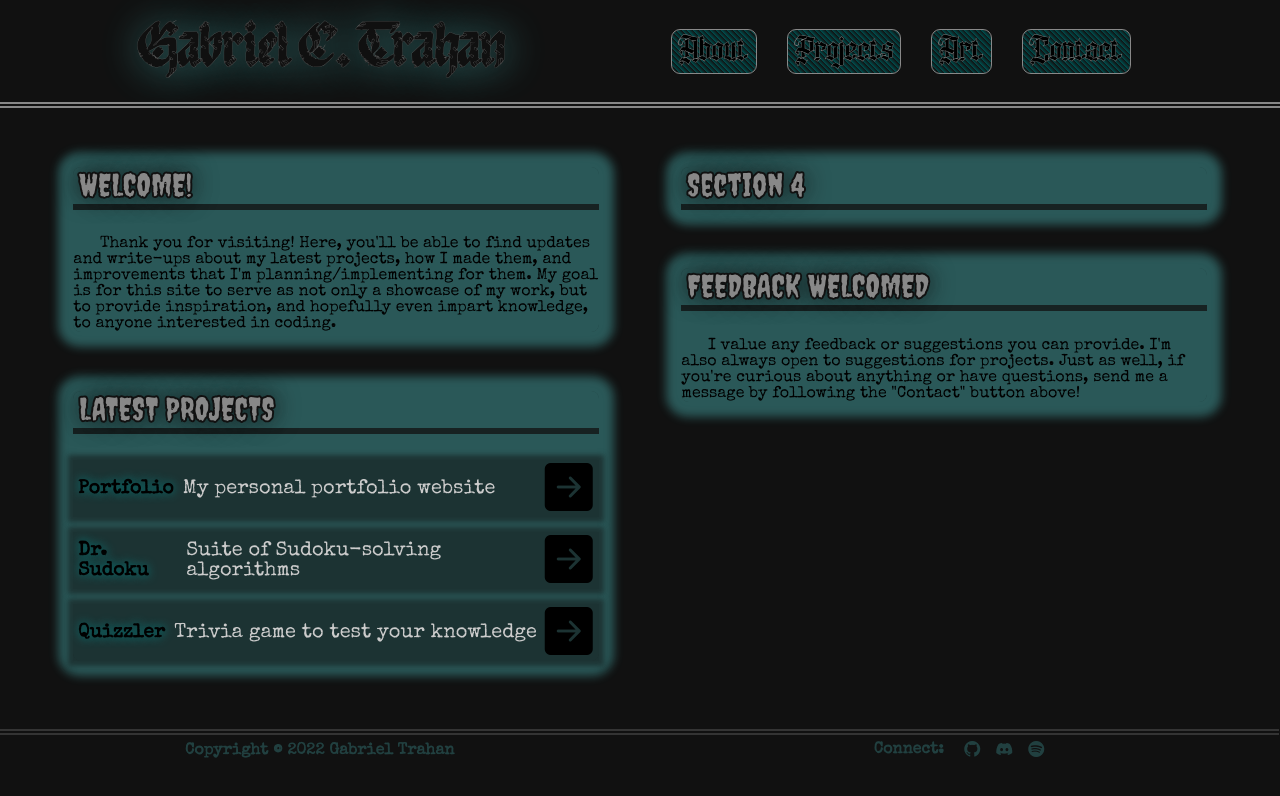
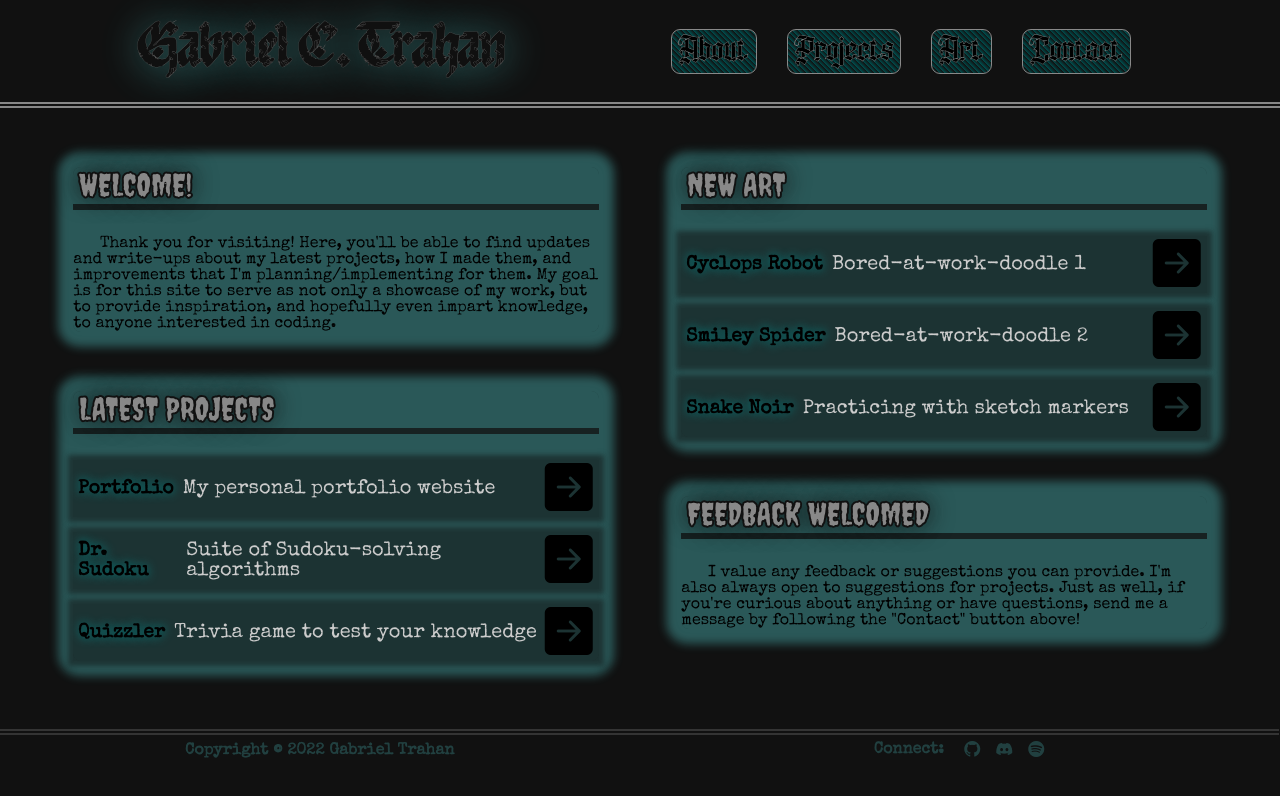
Before and after one commit to theokoles7/portfolio, an Angular app in the folder ui/: page / in a window 1280 px wide. Shown: the top 796 px of the page. Built offline with nearby package versions, Linux system fonts and the light colour scheme.

Commit message:
Sets up blocks and routing for art

```diff
--- a/ui/src/app/app.module.ts
+++ b/ui/src/app/app.module.ts
@@ -15,6 +15,7 @@ import { LicenseComponent } from './components/license/license.component';
 import { NotFoundComponent } from './pages/not-found/not-found.component';
 import { ProjectBlockComponent } from './components/project-block/project-block.component';
 import { NewsBlockComponent } from './components/news-block/news-block.component';
+import { ArtBlockComponent } from './components/art-block/art-block.component';
 
 @NgModule({
   declarations: [
@@ -29,7 +30,8 @@ import { NewsBlockComponent } from './components/news-block/news-block.component
     LicenseComponent,
     NotFoundComponent,
     ProjectBlockComponent,
-    NewsBlockComponent
+    NewsBlockComponent,
+    ArtBlockComponent
   ],
   imports: [
     BrowserModule,
--- /dev/null
+++ b/ui/src/app/components/art-block/art-block.component.html
@@ -0,0 +1,15 @@
+<div class="outer">
+
+  <div class="inner">
+
+    <h3 class="name">{{name}}</h3>
+
+    <p class="description">{{description}}</p>
+
+  </div>
+
+  <button type="button" (click)="navigate()">
+    <i class="bi bi-arrow-right-square-fill"></i>
+  </button>
+
+</div>
--- /dev/null
+++ b/ui/src/app/components/art-block/art-block.component.scss
@@ -0,0 +1,69 @@
+@import "../../../styles.scss";
+
+div.outer{
+  background-color: rgba($black, .5);
+  box-shadow: 0px 0px 5px 5px rgba($black, .5);
+  width: 100%;
+  margin-top: 15px;
+
+  display: flex;
+  flex-direction: row;
+  justify-content: space-between;
+  align-items: center;
+
+  div.inner{
+    display: flex;
+    flex-direction: row;
+    justify-content: flex-start;
+    align-items: center;
+    width: 100%;
+
+    @media only screen and (max-width: 768px){
+      flex-direction: column;
+    }
+  }
+
+  h3.name{
+    margin: 0;
+    padding-left: 1%;
+
+    font-family: Type;
+    font-size: 1.5vw;
+    text-shadow: 0px 0px 10px $teal4;
+
+    @media only screen and (max-width: 768px){
+      font-size: 5vw;
+      width: 100%;
+      margin-bottom: 1%;
+    }
+  }
+
+  p.description{
+    margin: 0;
+    padding-left: 2%;
+
+    font-family: Type;
+    font-size: 1.25em;
+    color: $gray1;
+
+    @media only screen and (max-width: 768px){
+      font-size: .75em;
+      width: 100%;
+    }
+  }
+
+  button{
+    border: none;
+    background-color: transparent;
+    font-size: 3em;
+
+    @media only screen and (max-width: 768px){
+      font-size: 2em;
+    }
+
+    i:hover{
+      cursor: pointer;
+      text-shadow: 0px 0px 10px $teal3;
+    }
+  }
+}
--- /dev/null
+++ b/ui/src/app/components/art-block/art-block.component.ts
@@ -0,0 +1,24 @@
+import { Component, Input, OnInit } from '@angular/core';
+import { Router } from '@angular/router';
+
+@Component({
+  selector: 'gt-art-block',
+  templateUrl: './art-block.component.html',
+  styleUrls: ['./art-block.component.scss']
+})
+export class ArtBlockComponent implements OnInit {
+  @Input() name!: string;
+  @Input() description!: string;
+  @Input() url!: string;
+  @Input() frag!: string;
+
+  navigate(): void{
+    this.router.navigate(['art'], {fragment: this.frag});
+  }
+
+  constructor(
+    private router: Router
+  ){}
+
+  ngOnInit(): void {}
+}
--- a/ui/src/app/pages/home/home.component.html
+++ b/ui/src/app/pages/home/home.component.html
@@ -32,10 +32,11 @@
 
     <div class="section">
 
-      <h2 class="sec-header">Section 4</h2>
+      <h2 class="sec-header">NEW ART</h2>
 
-      <p class="sec-content">
-      </p>
+      <ng-container *ngFor="let a of art">
+        <gt-art-block [name]="a.name" [description]="a.description" [frag]="a.frag"></gt-art-block>
+      </ng-container>
 
     </div>
 
--- a/ui/src/app/pages/home/home.component.ts
+++ b/ui/src/app/pages/home/home.component.ts
@@ -24,6 +24,24 @@ export class HomeComponent implements OnInit {
     },
   ]
 
+  art: Array<any> = [
+    {
+      "name": "Cyclops Robot",
+      "description": "Bored-at-work-doodle 1",
+      "frag": "cyclops"
+    },
+    {
+      "name": "Smiley Spider",
+      "description": "Bored-at-work-doodle 2",
+      "frag": "spider"
+    },
+    {
+      "name": "Snake Noir",
+      "description": "Practicing with sketch markers",
+      "frag": "snake"
+    },
+  ]
+
   constructor() { }
 
   ngOnInit(): void {
```
Also changed, not shown: 1 other file (tests, documents, lock files or other folders).
